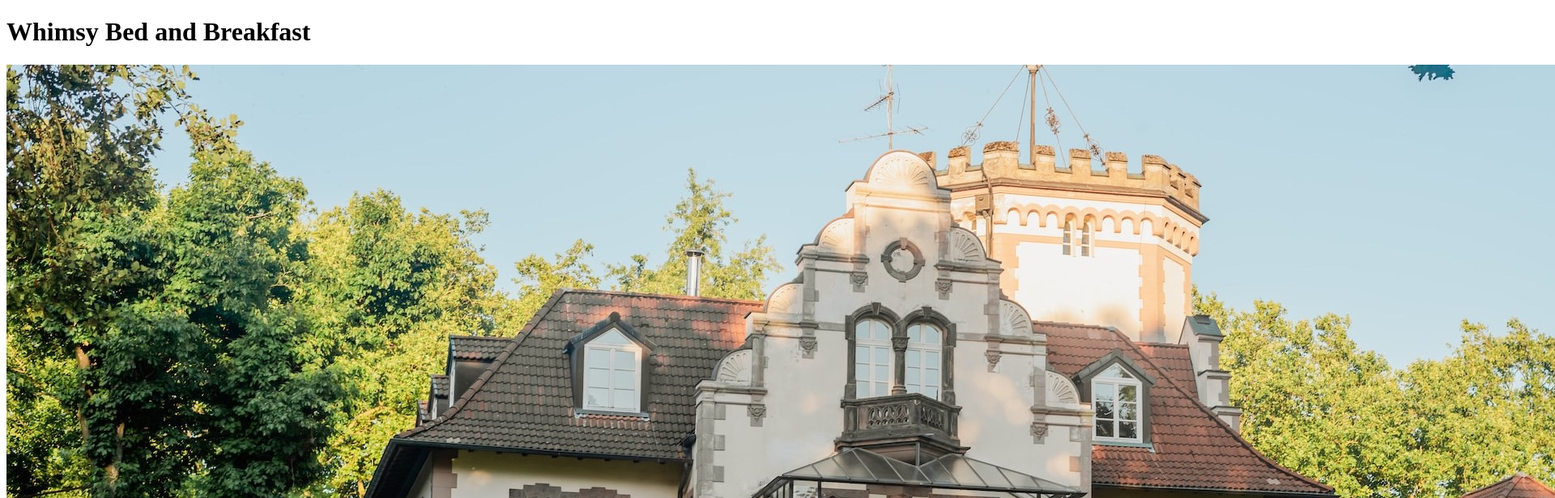
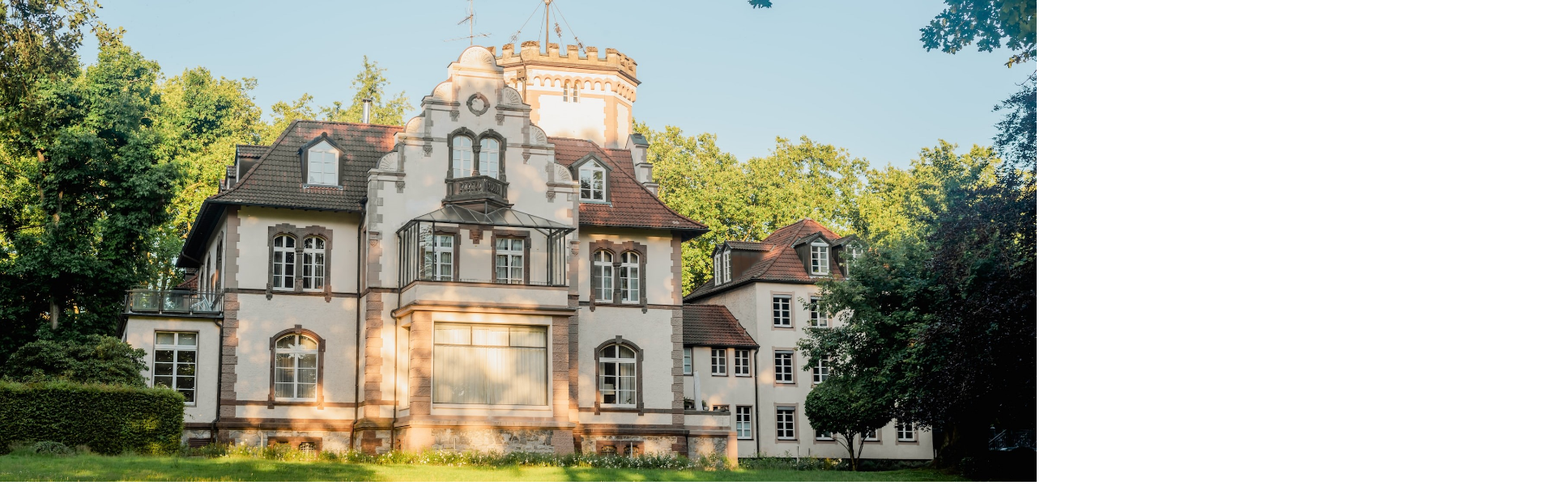
Before and after one commit to sdanimc/whimsy-bnb, a React (Create React App) app: page / in a window 1280 px wide. Shown: the top 616 px of the page at 81% size, 1920 px wide, since content can reach past the window. Built offline with nearby package versions, Linux system fonts and the light colour scheme.

Commit message:
formatted hero image, height needs to be croped

```diff
--- a/src/components/header/index.js
+++ b/src/components/header/index.js
@@ -2,11 +2,9 @@ import React from "react";
 import hero from '../../assets/heroimg.jpg';
 function Header(props){
     return(
-<header className="flex-row space-between px-1">
-      <h1>Whimsy Bed and Breakfast</h1>
+<header>
       <img src={hero} alt="whimsy manor bnb"></img>
       {props.children}
-
 </header>
     );
 }
--- a/src/index.css
+++ b/src/index.css
@@ -0,0 +1,6 @@
+body{
+    margin: 0;
+}
+header img {
+width: 100%;
+}
```
